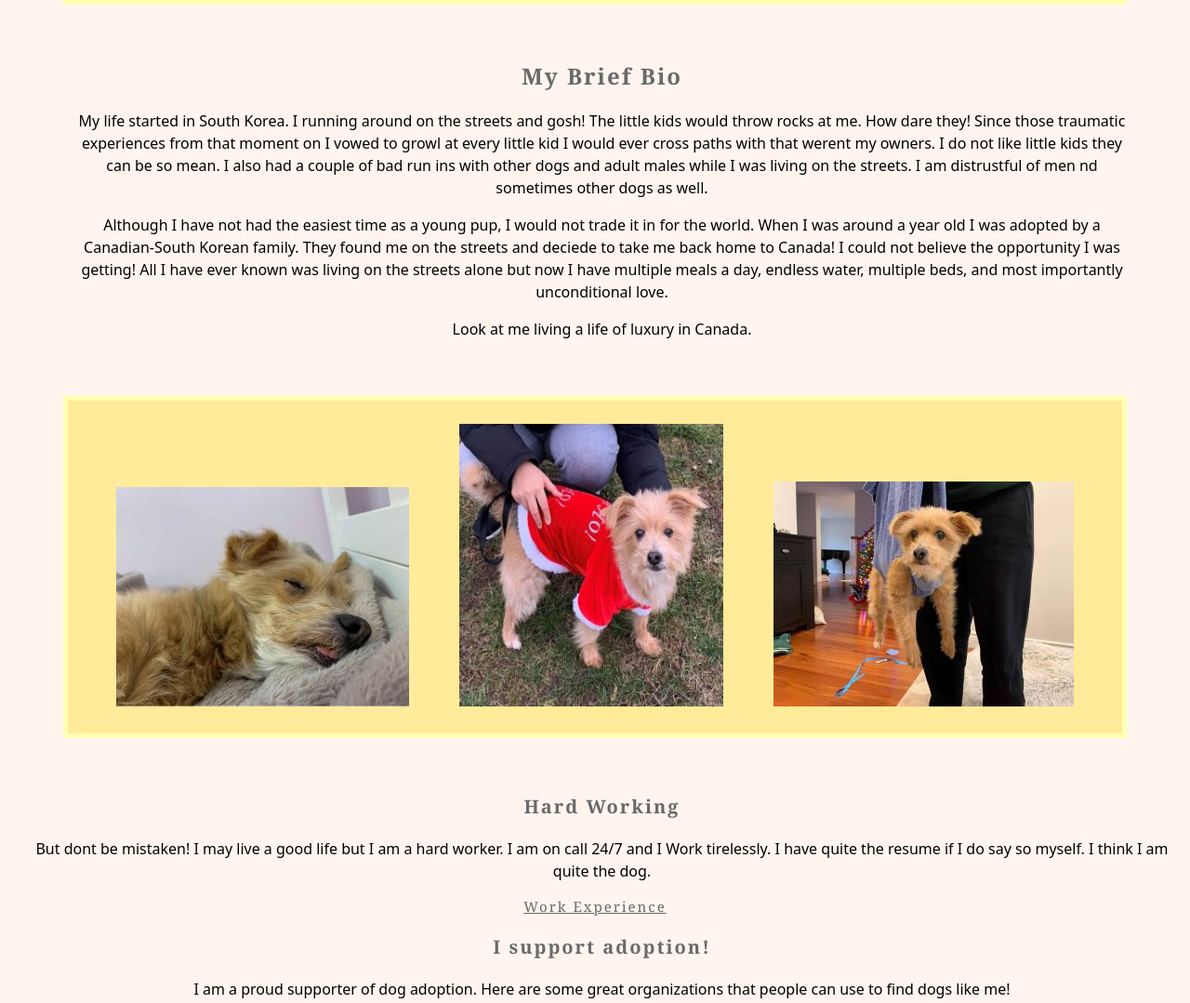
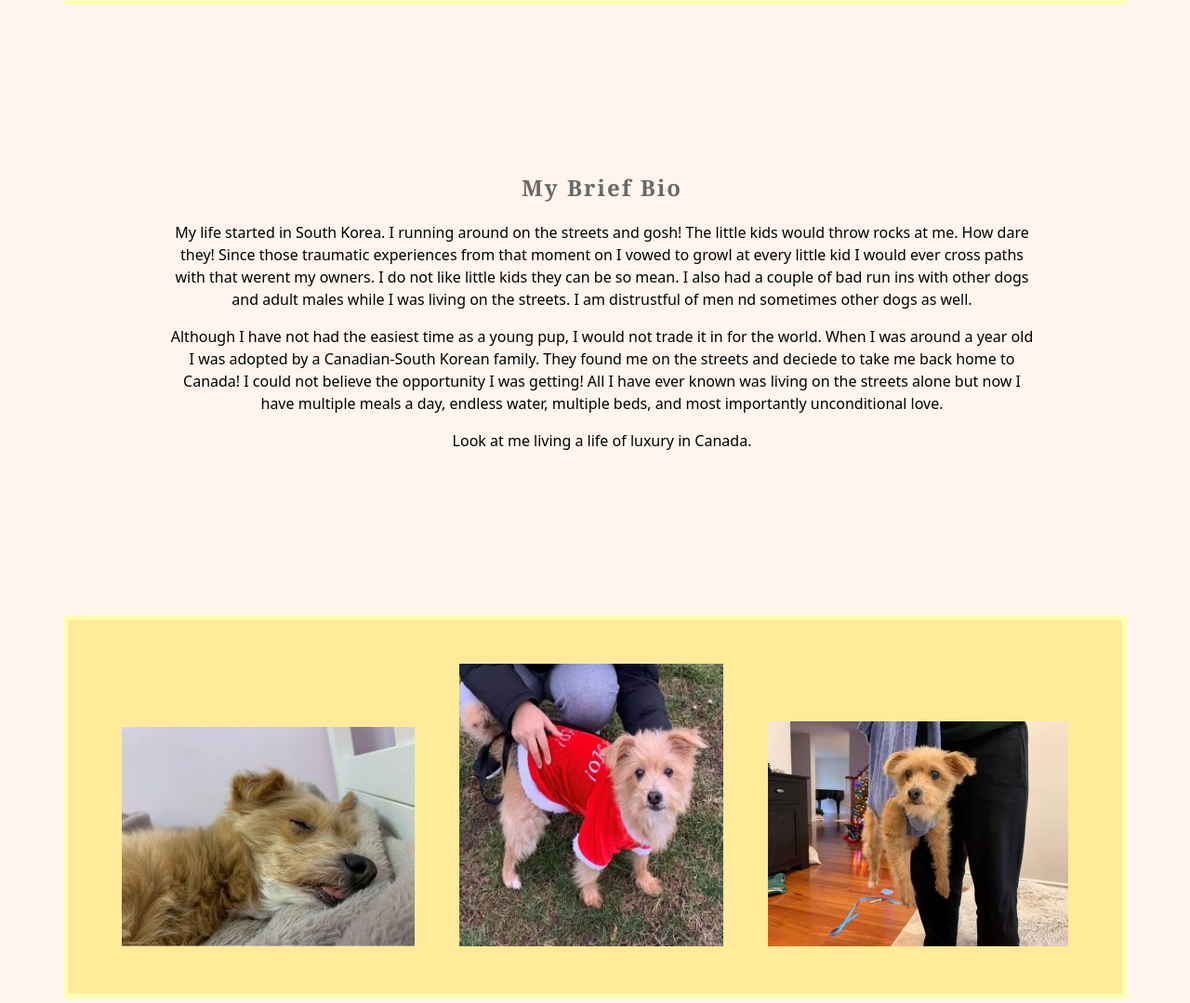
Before and after one commit to MengjieDai7/MengjieDai7.github.io, a plain HTML site: page index.html in a window 1280 px wide. Shown: the part 419-1498 px from the top of the page at 93% size. Drawn offline with Linux system fonts and the light colour scheme.

Commit message:
Update SkylerCSS.css

```diff
--- a/SkylerCSS.css
+++ b/SkylerCSS.css
@@ -2,7 +2,7 @@
 /* W3schools said to that constrasting fonts can look good e.g. serif and sans serif style so I picked fonts that meshed well
 together */
 
-body {background-color: Seashell; margin-top: 20px, margin-bottom: 50px}
+body {background-color: Seashell; margin-top: 20px; margin-bottom: 50px}
 
 /* The headings are formated the same but have degreasing font size */
 
@@ -29,21 +29,21 @@ a:hover{color:#cc7a00}
 /* I saw on youtube this person do borders so I thought I would add borders to my picture and the person also
 displayed how to get pictures and text aligned link: https://www.youtube.com/watch?v=lgX38fNbxmw&ab_channel=Codehal */
 .index{text-align:center;}
-.intro{text-align:center; background-color:#ffeb99; margin:60px; padding:25px; border: 5px solid #ffffb3; border radius: 30px}
+.intro{text-align:center; background-color:#ffeb99; margin:60px; padding:25px; border: 5px solid #ffffb3; border radius: 30px;}
 
 /* Formating for the introductory bio of Skyler. I wanted there to be some space and added in margins and padding */
-.bio{margin: 60px; padding:100;}
+.bio{margin: 60px; padding:100px;}
 
 /* I used a class sector should I could format a block with a border and background colour around my three photos */
 .photo{text-align:center; background-color:#ffeb99; margin:60px; padding:25px; border: 5px solid #ffffb3; border radius: 30px;}
 
 /* I used individual sectors so I could put space between the photos*/
-#img2{margin-left:25px; margin-right:25px;}
-#img3{margin-left:25px; margin-right:25px;}
-#img4{margin-left:25px; margin-right:25px;}
+#img2{margin:22px}
+#img3{margin:22px}
+#img4{margin:22px}
 
 /* I used this class to align everything to the center for the first page to make it look better*/
-.index{text-align:centre;}
+.index{text-align:center;}
 
 /* External link CSS requirements */
 .elink a{padding-left:20px; padding-right:20px; color:black;}
@@ -54,6 +54,6 @@ displayed how to get pictures and text aligned link: https://www.youtube.com/wat
 table, th, td{border-collapse: collapse; border:1.5px solid;}
 table {margin-left:80px; width:85%;}
 th, td {padding: 10px;text-align: left;}
-td  {background-color: FloraWhite}
+td  {background-color: FloralWhite}
 th {font-size:20px; background-color: Cornsilk }
 #tablenote{margin-left:90px; font-size: 12px;}
```
